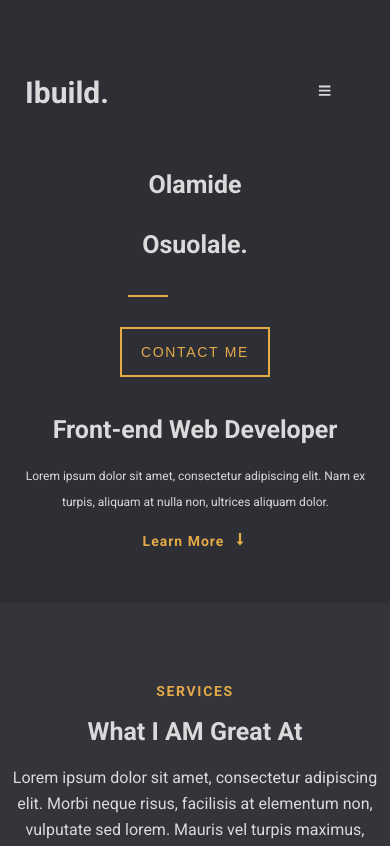
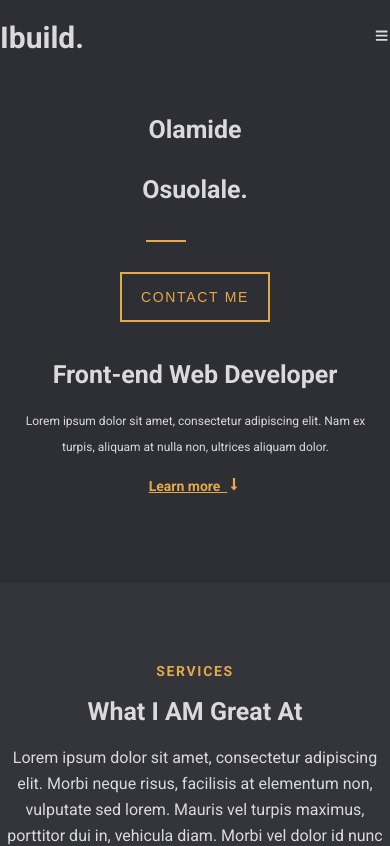
Before and after one commit to oluwajueda/portfolio-for-me, a React (Create React App) app: page / in a window 390 px wide. Shown: the top 846 px of the page. Built offline with nearby package versions, Linux system fonts and the light colour scheme.

Commit message:
changes made

```diff
--- a/src/Introduction.js
+++ b/src/Introduction.js
@@ -20,7 +20,9 @@ Osuolale
 <div className='intro'>
     <h3 className='h3'>INTRODUCTION</h3>
    <h2> Front-end Web Developer</h2>
+   <div className='para'>
    <p>Lorem ipsum dolor sit amet, consectetur adipiscing elit. Nam ex turpis, aliquam at nulla non, ultrices aliquam dolor.</p>
+   </div>
    <div className='intro-btn'>
 <a href='/' className="btn-underline btn-intro"> Learn more &nbsp;
 <i><svg stroke="currentColor" fill="currentColor" stroke-width="0" viewBox="0 0 256 512" height="1em" width="1em" xmlns="http://www.w3.org/2000/svg"><path d="M168 345.941V44c0-6.627-5.373-12-12-12h-56c-6.627 0-12 5.373-12 12v301.941H41.941c-21.382 0-32.09 25.851-16.971 40.971l86.059 86.059c9.373 9.373 24.569 9.373 33.941 0l86.059-86.059c15.119-15.119 4.411-40.971-16.971-40.971H168z">
--- a/src/Navbar.js
+++ b/src/Navbar.js
@@ -4,20 +4,22 @@ import { FaBars } from 'react-icons/fa'
 
 const Navbar = () => {
 
-    const [isNavMenuOpen, setIsNavMenuOpen] = useState(false)
+    const [showLinks, setShowLinks] = useState(false)
 
-    const openNavMenu = () =>{
-        setIsNavMenuOpen(true)
-    }
-    const closeNavMenu =() =>{
-        setIsNavMenuOpen(false)
-    }
+
+
   return <section id='first' className='nav-container'>
-    <nav className='navbar'>
+    <nav className='logo-link' >
+        <div className='logo-navbar'>
         <div>
             <h1 className='logo'>Ibuild<span>.</span></h1>
         </div>
-        <ul className='nav-menu'>
+
+        <button className='nav-toggle' onClick={() => setShowLinks(!showLinks)}><FaBars/></button>
+         </div>
+         {
+            showLinks && <div className='links-container show-container'>
+        <ul className='menu-nav' >
 
             <li><a href='#first'>Home</a></li>
             <li><a href='#services'>Services</a></li>
@@ -26,7 +28,9 @@ const Navbar = () => {
 
 
         </ul>
- <button className='sidebar-toggle'><FaBars/></button>
+
+       </div>
+         }
 
 
     </nav>
--- a/src/Portfolio.js
+++ b/src/Portfolio.js
@@ -19,7 +19,7 @@ const Portfolio = () => {
 
     return<div key={id} className='portfolio-section'>
 
-        <img src='/photos/quiz-image.jpg' alt='name'/>
+        <img className='image-port' src='/photos/quiz-image.jpg' alt='name'/>
         <h4>{name}</h4>
         <p className='portfolio-text'>{text}</p>
 
--- a/src/index.css
+++ b/src/index.css
@@ -25,14 +25,19 @@ p{
     color: #dadada;
 }
 
-.navbar{
-  max-width: 1200px;
-  display: grid;
-  grid-template-columns: 1fr 1fr;
+.nav-toggle{
+  display: none;
+}
+ul{
+  list-style: none;
+  display: flex;
+}
 
-  margin: 0 auto;
-  padding: 25px;
+.logo-link{
+  display: flex;
+  justify-content: space-between;
 }
+
 
 .nav-container{
   margin-top: 50px;
@@ -58,12 +63,15 @@ p{
   font-size: 30px;
 }
 
-.ul{
+.nav-menu{
   display: flex;
-
+  flex-direction: row;
   list-style-type: none;
   margin-left: 170px;
 
+}
+.nav-toggle{
+  display: none;
 }
 
 ul li{
@@ -71,7 +79,7 @@ ul li{
 
 }
 
-a{
+ul a{
  text-transform: capitalize;
  letter-spacing: 1px;
 text-decoration: none;
@@ -109,7 +117,8 @@ a:hover::before{
   display: flex;
   margin-left: auto;
   margin-right: auto;
-  padding-bottom: 50px;
+  padding-bottom: 85px;
+  padding-top: 25px;
 
 }
 
@@ -325,8 +334,23 @@ padding: 75px;
   display: flex;
   flex-direction: row;
 }
+.socials {
+  background: #2e2e35;
+
+  width: 350px;
+  height: 45px;
 
 
+  margin: 120px auto;
+  padding: 12px;
+
+
+
+}
+.menu-nav a{
+list-style-type: none;
+text-decoration: none;
+}
 
 .socials a{
  color: #e4aa48
@@ -375,7 +399,11 @@ padding: 75px;
 }
 
 @media(max-width: 700px){
-  .sidebar-toggle {
+
+  .nav-container {
+      margin-top: 20px;
+    }
+  .nav-toggle {
       margin-left: 5px;
       border-color: transparent;
       background-color: transparent;
@@ -387,17 +415,53 @@ padding: 75px;
       display: block;
 
     }
+.logo-navbar{
+  display: flex;
+  justify-content: space-between;
+
+}
+.logo-link{
+  display: block;
+}
+
     .intro-name h1{
         font-size: 25px;
-        margin-bottom: 0px;
+        margin-bottom: 2px;
+
+
     }
 
-    .sidebar-toggle{
-      margin-left: 90px;
-    }
-    .nav-menu{
+
+ul{
+  display: flex;
+  flex-direction: column;
+  text-align: center;
+}
+
+     .links-container {
+       height: 0;
+       overflow: hidden;
+       transition: var(--transition);
+     }
+
+     .show-container {
+       height: 10rem;
+     }
+
+
+
+        .lists-container{
+          /* height: 0;
+          overflow: hidden; */
+          transition: all 0.3s linear;
+        }
+
+        .show-container{
+          height: 10rem;
+        }
+    /* .nav-menu{
       display: none;
-    }
+    } */
     .introduction{
       display: grid;
       max-width: 90%;
@@ -422,7 +486,7 @@ padding: 75px;
 
     .dash{
       margin-bottom: 15px;
-      margin-left: 8px;
+      margin-left: 26px;
 
     }
     .contact-btn{
@@ -554,10 +618,15 @@ padding: 75px;
            margin: 0 auto;
            display: flex;
            flex-direction: column;
-
+            justify-content: center;
           width: 100%;
            text-align: center;
 
+         }
+
+         .image-port{
+          text-align: center;
+          margin: auto;
          }
                  .socials-div {
                    display: flex;
@@ -567,7 +636,7 @@ padding: 75px;
 
                  }
                                  .socials {
-                                   background: #36363e;
+                                   background: #2e2e35;
 
                                    width: 95%;
                                    height: 45px;
```
